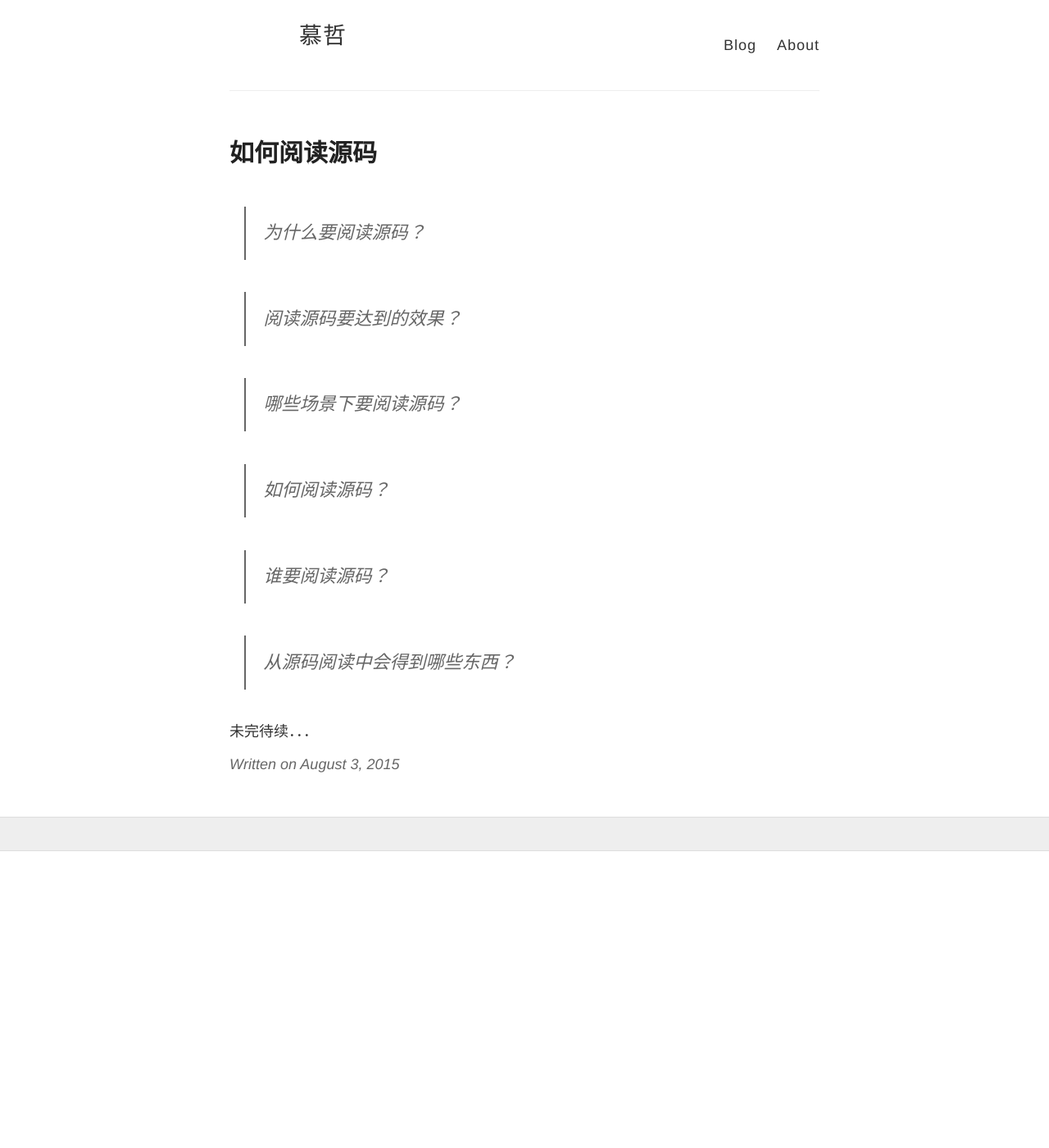
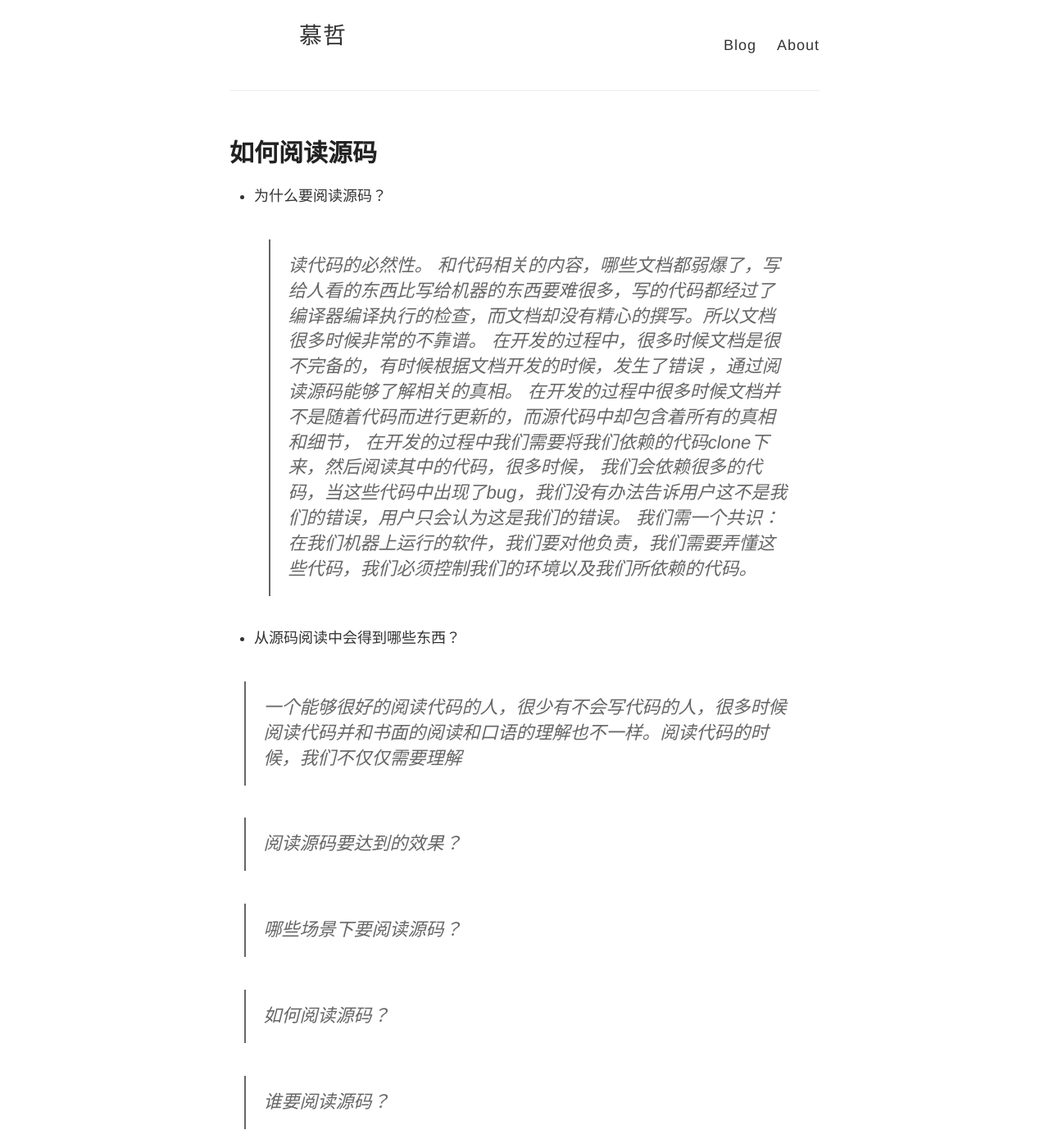
Before and after one commit to zhenru/zhenru.github.io, a Jekyll site: the page built from _posts/2015-08-03-如何阅读源代码.md, in a window 1280 px wide and 1400 px high. Shown: the whole window at 82% size. Built offline with Jekyll 4.4.1, drawn with Linux system fonts in a browser that asks for light colours.

Commit message:
update the read source code

```diff
--- a/_posts/2015-08-03-如何阅读源代码.md
+++ b/_posts/2015-08-03-如何阅读源代码.md
@@ -2,9 +2,28 @@
 layout: post
 title: 如何阅读源码
 ---
-> 为什么要阅读源码？
+- 为什么要阅读源码？
+>  读代码的必然性。
+> 和代码相关的内容，哪些文档都弱爆了，写给人看的东西比写给机器的东西要难很多，写的代码都经过了编译器编译执行的检查，而文档却没有精心的撰写。所以文档很多时候非常的不靠谱。
+> 在开发的过程中，很多时候文档是很不完备的，有时候根据文档开发的时候，发生了错误 ，通过阅读源码能够了解相关的真相。
+> 在开发的过程中很多时候文档并不是随着代码而进行更新的，而源代码中却包含着所有的真相和细节，
+> 在开发的过程中我们需要将我们依赖的代码clone下来，然后阅读其中的代码，很多时候， 我们会依赖很多的代码，当这些代码中出现了bug，我们没有办法告诉用户这不是我们的错误，用户只会认为这是我们的错误。
+> 我们需一个共识：在我们机器上运行的软件，我们要对他负责，我们需要弄懂这些代码，我们必须控制我们的环境以及我们所依赖的代码。
+
+
+
+
+
+
+
+
+- 从源码阅读中会得到哪些东西？
+
+ > 一个能够很好的阅读代码的人，很少有不会写代码的人，很多时候阅读代码并和书面的阅读和口语的理解也不一样。阅读代码的时候，我们不仅仅需要理解
+
 
 >阅读源码要达到的效果？
+
 
 > 哪些场景下要阅读源码？
 
```
Also changed, not shown: other parts of _posts/2015-08-03-如何阅读源代码.md (+1 -1 lines), 2 other files.
